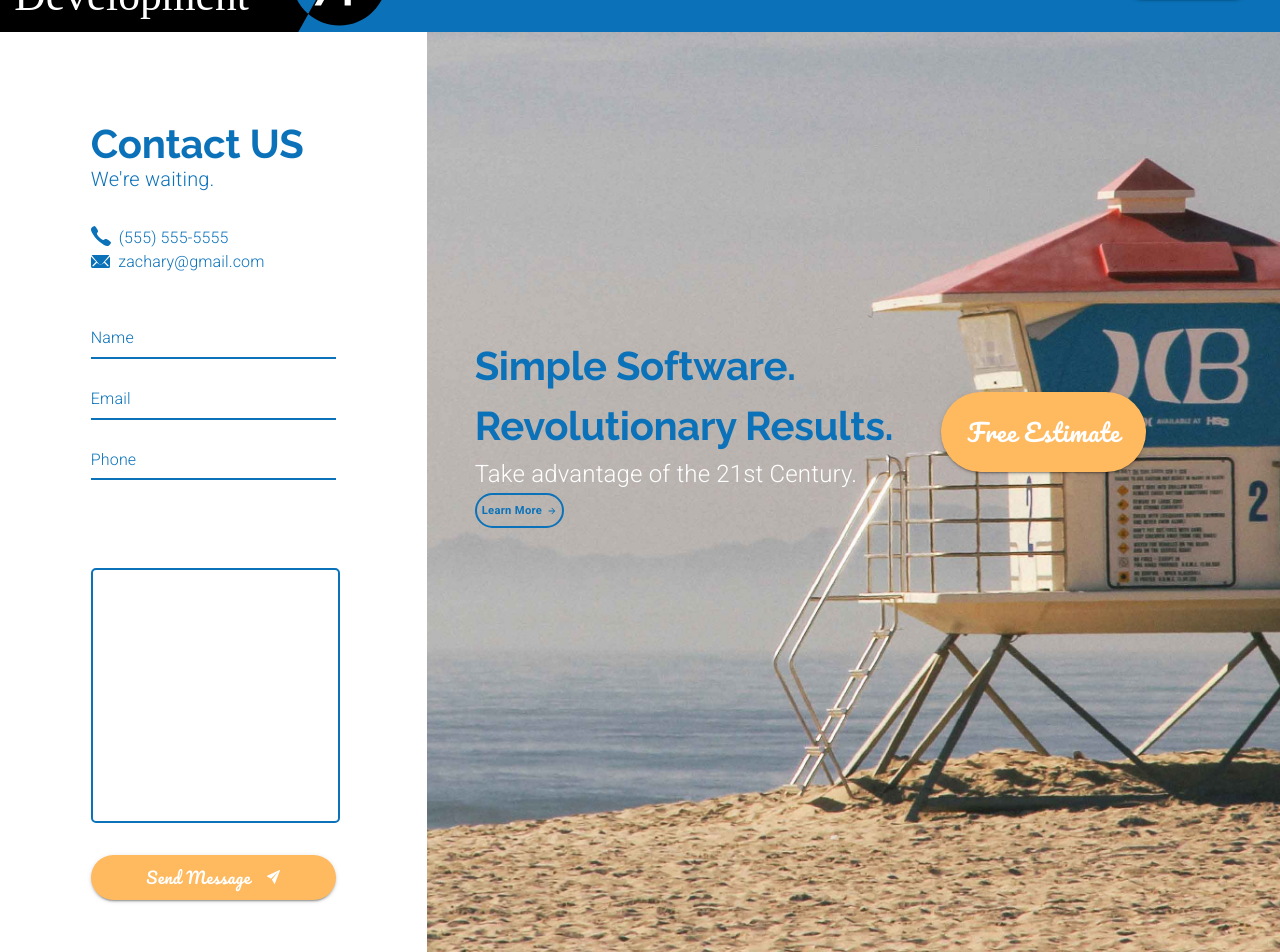
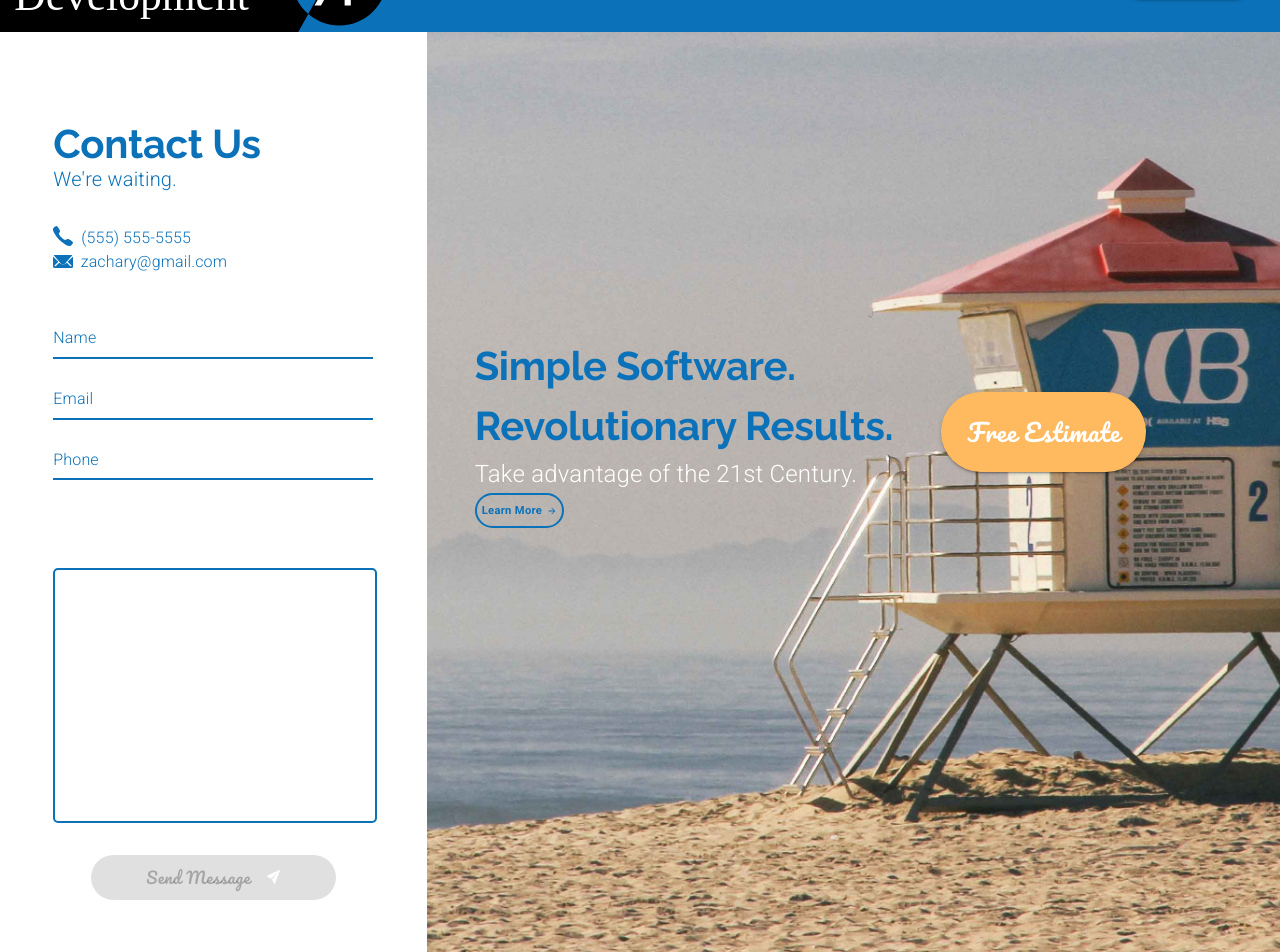
Before and after one commit to toshi-c-udemy/MaterialUIandReactJS-ArcDevelopment, a React (Create React App) app: page /contact in a window 1280 px wide. Shown: the part 80-1032 px from the top of the page. Built offline with nearby package versions, Linux system fonts and the light colour scheme.

Commit message:
【セクション7】Minor Fix
On branch MaterialUIandReactJS/Section7-Inputs
Changes to be committed:
	modified:   src/components/App.js
	modified:   src/components/Contact.js
	modified:   src/components/ui/Theme.js

```diff
--- a/src/components/App.js
+++ b/src/components/App.js
@@ -1,7 +1,6 @@
 import React, { useState } from 'react';
 import { ThemeProvider } from '@material-ui/styles';
 import { BrowserRouter, Route, Switch } from 'react-router-dom';
-
 import theme from './ui/Theme';
 import Header from './ui/Header';
 import Footer from './ui/Footer';
--- a/src/components/Contact.js
+++ b/src/components/Contact.js
@@ -42,7 +42,6 @@ const useStyles = makeStyles((theme) => ({
     marginRight: '5em',
     marginLeft: '2em',
     '&:hover': { backgroundColor: theme.palette.secondary.light },
-
     [theme.breakpoints.down('md')]: {
       marginLeft: 0,
       marginRight: 0,
@@ -115,6 +114,7 @@ export default function Contact(props) {
       case 'phone':
         setPhone(event.target.value);
         valid = /^\(?([0-9]{3})\)?[-. ]?([0-9]{3})[-. ]?([0-9]{4})$/.test(event.target.value);
+
         if (!valid) {
           setPhoneHelper('Invalid phone');
         } else {
@@ -149,7 +149,7 @@ export default function Contact(props) {
                 variant='h2'
                 style={{ lineHeight: 1 }}
               >
-                Contact US
+                Contact Us
               </Typography>
               <Typography
                 align={matchesMD ? 'center' : undefined}
@@ -178,7 +178,7 @@ export default function Contact(props) {
               <Grid item>
                 <img
                   src={emailIcon}
-                  alt='phone'
+                  alt='envelope'
                   style={{ marginRight: '0.5em', verticalAlign: 'bottom' }}
                 />
               </Grid>
@@ -196,7 +196,7 @@ export default function Contact(props) {
                 </Typography>
               </Grid>
             </Grid>
-            <Grid item container direction='column' style={{ maxWidth: '20em' }}>
+            <Grid item container direction='column' style={{ width: '20em' }}>
               <Grid item style={{ marginBottom: '0.5em' }}>
                 <TextField
                   label='Name'
@@ -229,7 +229,7 @@ export default function Contact(props) {
                 />
               </Grid>
             </Grid>
-            <Grid item style={{ maxWidth: '20em' }}>
+            <Grid item style={{ width: '20em' }}>
               <TextField
                 InputProps={{ disableUnderline: true }}
                 value={message}
@@ -243,12 +243,12 @@ export default function Contact(props) {
             </Grid>
             <Grid item container justify='center' style={{ marginTop: '2em' }}>
               <Button
-                // disabled={
-                //   name.length === 0 ||
-                //   message.length === 0 ||
-                //   phoneHelper.length !== 0 ||
-                //   emailHelper.length !== 0
-                // }
+                disabled={
+                  name.length === 0 ||
+                  message.length === 0 ||
+                  phoneHelper.length !== 0 ||
+                  emailHelper.length !== 0
+                }
                 variant='contained'
                 className={classes.sendButton}
                 onClick={() => setOpen(true)}
@@ -263,8 +263,8 @@ export default function Contact(props) {
       <Dialog
         style={{ zIndex: 1302 }}
         open={open}
-        fullScreen={matchesXS}
-        onChange={() => setOpen(false)}
+        fullScreen={matchesSM}
+        onClose={() => setOpen(false)}
         PaperProps={{
           style: {
             paddingTop: matchesXS ? '1em' : '5em',
@@ -281,7 +281,6 @@ export default function Contact(props) {
                 Confirm Message
               </Typography>
             </Grid>
-            <Grid item container direction='column' style={{ maxWidth: '20em' }}>
               <Grid item style={{ marginBottom: '0.5em' }}>
                 <TextField
                   label='Name'
@@ -314,7 +313,7 @@ export default function Contact(props) {
                 />
               </Grid>
             </Grid>
-            <Grid item style={{ maxWidth: matchesXS ? '100%' : '20em' }}>
+          <Grid item style={{ width: matchesSM ? '100%' : '20em' }}>
               <TextField
                 InputProps={{ disableUnderline: true }}
                 value={message}
@@ -326,7 +325,6 @@ export default function Contact(props) {
                 onChange={(event) => setMessage(event.target.value)}
               />
             </Grid>
-          </Grid>
           <Grid
             item
             container
@@ -341,12 +339,12 @@ export default function Contact(props) {
             </Grid>
             <Grid item>
               <Button
-                // disabled={
-                //   name.length === 0 ||
-                //   message.length === 0 ||
-                //   phoneHelper.length !== 0 ||
-                //   emailHelper.length !== 0
-                // }
+                disabled={
+                  name.length === 0 ||
+                  message.length === 0 ||
+                  phoneHelper.length !== 0 ||
+                  emailHelper.length !== 0
+                }
                 variant='contained'
                 className={classes.sendButton}
                 onClick={() => setOpen(true)}
@@ -370,7 +368,10 @@ export default function Contact(props) {
       >
         <Grid
           item
-          style={{ marginLeft: matchesMD ? 0 : '3em', textAlign: matchesMD ? 'center' : 'inherit' }}
+          style={{
+            marginLeft: matchesMD ? 0 : '3em',
+            textAlign: matchesMD ? 'center' : 'inherit',
+          }}
         >
           <Grid container direction='column'>
             <Grid item>
--- a/src/components/ui/Theme.js
+++ b/src/components/ui/Theme.js
@@ -95,7 +95,7 @@ export default createMuiTheme({
         '&:before': {
           borderBottom: `2px solid ${arcBlue}`,
         },
-        '&:hover:not($disabled):not($focus):not($error):before': {
+        '&:hover:not($disabled):not($focused):not($error):before': {
           borderBottom: `2px solid ${arcBlue}`,
         },
       },
```
